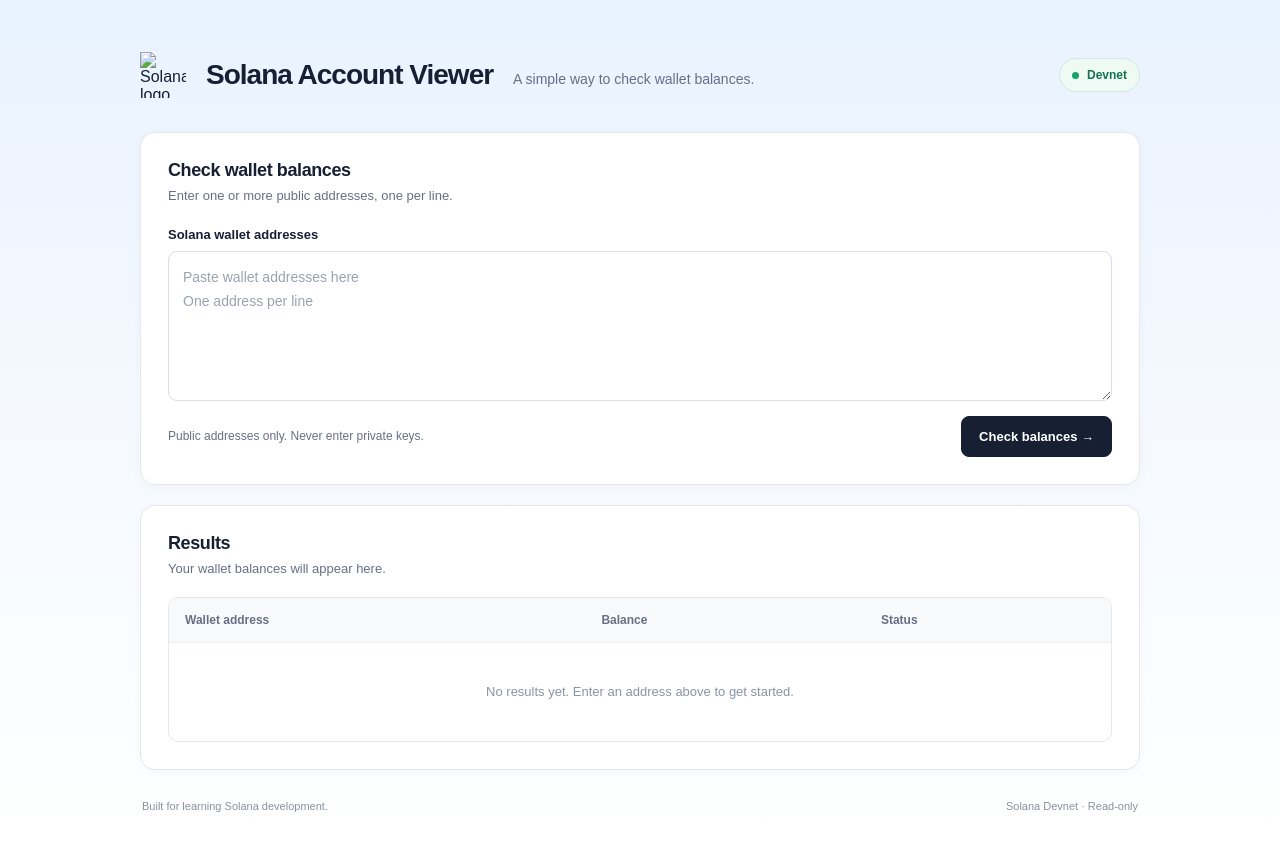
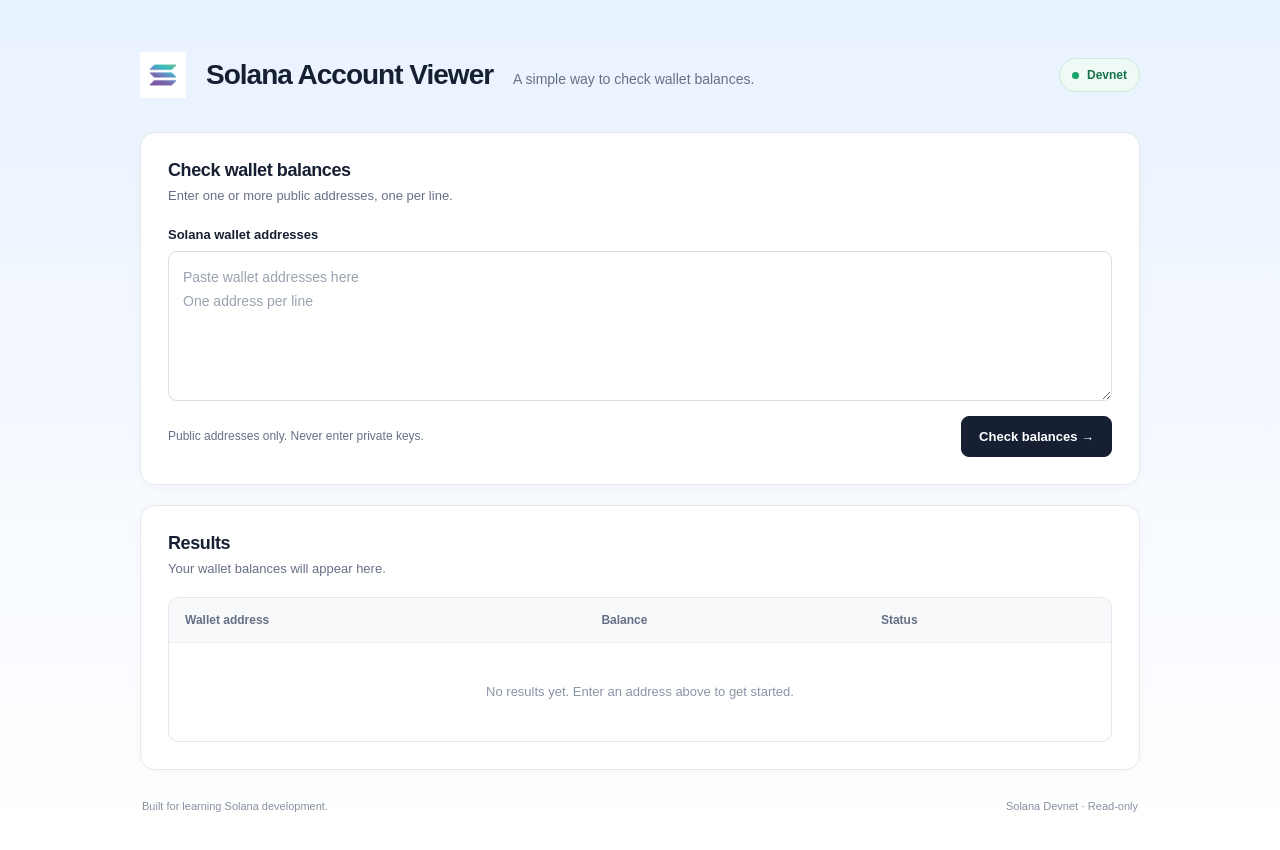
Before and after one commit to Bassmaneth/Solana-Account-Viewer, a website built with Vite: page index.html in a window 1280 px wide. Built offline with nearby package versions, Linux system fonts and the light colour scheme; files whose address does not match are found by name; what @solana/web3.js would draw is missing.

Commit message:
Fix Solana logo image path

```diff
--- a/index.html
+++ b/index.html
@@ -7,7 +7,7 @@
   <meta name="theme-color" content="#f8fafc" />
   <meta name="description" content="Check multiple Solana wallet balances on Devnet." />
   <title>Solana Account Viewer</title>
-  <link rel="icon" type="image/png" href="%BASE_URL%solana-logo.png" />
+  <link rel="icon" type="image/png" href="/solana-account-viewer/solana-logo.png" />
   <link rel="stylesheet" href="/style.css" />
   <script type="module" src="/main.js"></script>
 </head>
@@ -17,7 +17,7 @@
       <div class="brand">
         <img
   class="brand-logo"
-  src="%BASE_URL%solana-logo.png"
+  src="/solana-account-viewer/solana-logo.png"
   alt="Solana logo"
 />
           <h1>Solana Account Viewer</h1>
```
